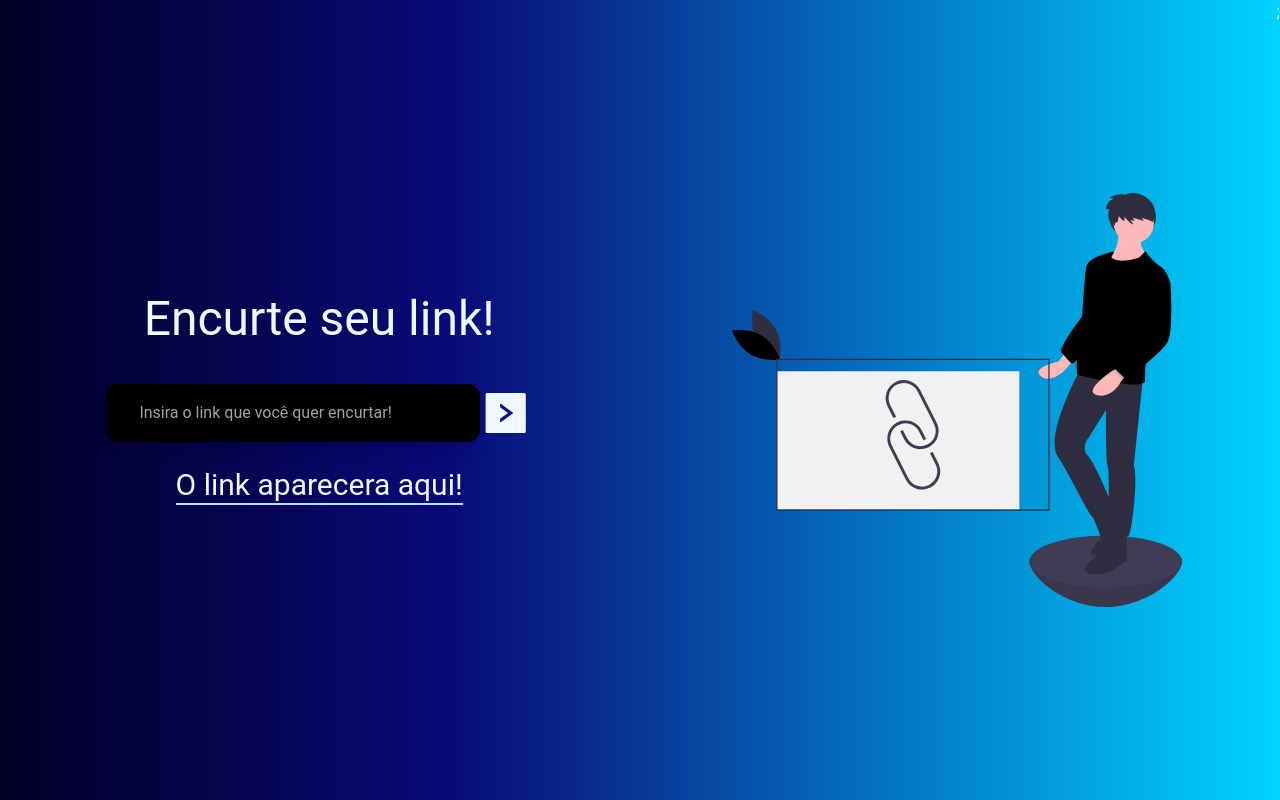
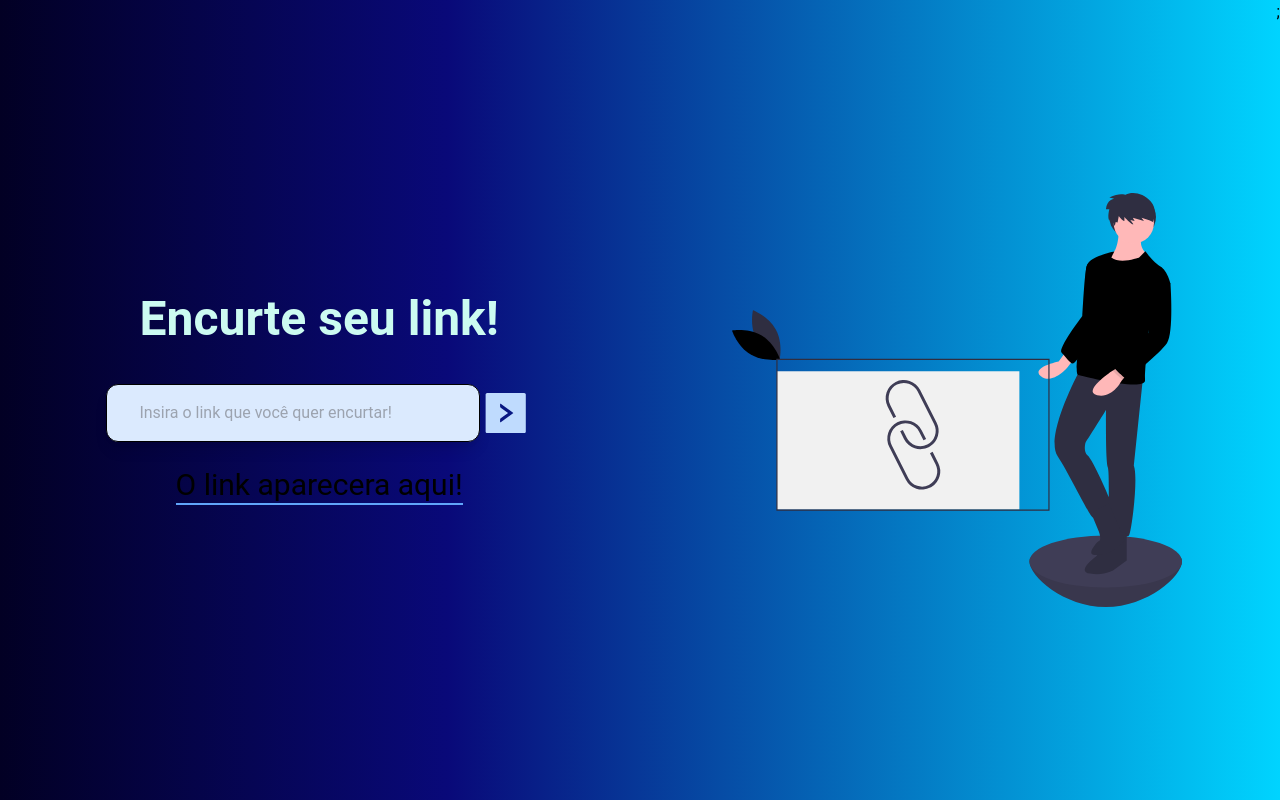
Before and after one commit to FelipeRTT/encurtadorLinkReact, a React (Vite) app in the folder encurtaLink/: page / in a window 1280 px wide. Built offline with nearby package versions, Linux system fonts and the light colour scheme.

Commit message:
copiar link

```diff
--- a/encurtaLink/src/App.jsx
+++ b/encurtaLink/src/App.jsx
@@ -16,6 +16,11 @@ const App = () => {
     setLink(e.target.value);
   };
 
+  const copiou = (e) => {
+    e.currentTarget.classList.add("text-white");
+    toast.success("Link Copiado! 😃");
+  };
+
   const encurtaLink = async () => {
     try {
       const response = await fetch(`${API}${link}`);
@@ -30,10 +35,12 @@ const App = () => {
   return (
     <div className="flex justify-between ">
       <div className="flex flex-col items-center justify-center h-screen w-full">
-        <h1 className="mb-10 text-5xl">Encurte seu link!</h1>
+        <h1 className="mb-10 text-5xl font-bold text-teal-100">
+          Encurte seu link!
+        </h1>
         <div className="flex w-2/3  items-center justify-center mb-6 ">
           <input
-            className="bg-black text-white  px-8 py-4 rounded-xl border border-black w-full shadow-lg "
+            className="bg-blue-100 text-black  px-8 py-4 rounded-xl border border-black w-full shadow-lg "
             type="text"
             placeholder="Insira o link que você quer encurtar!"
             value={link}
@@ -42,20 +49,23 @@ const App = () => {
           />
           <AiFillRightSquare
             onClick={encurtaLink}
-            className="text-6xl  hover:cursor-pointer  "
+            className="text-6xl  hover:cursor-pointer  text-blue-200 "
           />
         </div>
 
-        <p className="border-b-2 border-blue-200 flex text-lg items-center">
+        <p className="border-b-2 border-blue-400 flex text-lg items-center">
           {linkCurto === "" ? (
             <p className="text-3xl">O link aparecera aqui!</p>
           ) : (
             <CopyToClipboard text={linkCurto}>
-              <div className="hover:cursor-pointer flex justify-center items-center active:text-white transform duration-100 ease-in-out">
+              <div
+                onClick={copiou}
+                className="hover:cursor-pointer flex justify-center items-center transform duration-100 ease-in-out"
+              >
                 <p className="text-3xl hover:cursor-pointer py-2 px-3 ">
                   {linkCurto}
                 </p>
-                <CgCopy className="ml-3 text-3xl" />
+                <CgCopy className="ml-3 text-3xl " />
                 {""}
               </div>
             </CopyToClipboard>
--- a/encurtaLink/src/index.css
+++ b/encurtaLink/src/index.css
@@ -6,7 +6,7 @@
 
 * {
   font-family: Roboto;
-  color: aliceblue;
+  /* color: aliceblue; */
 }
 
 body {
```
